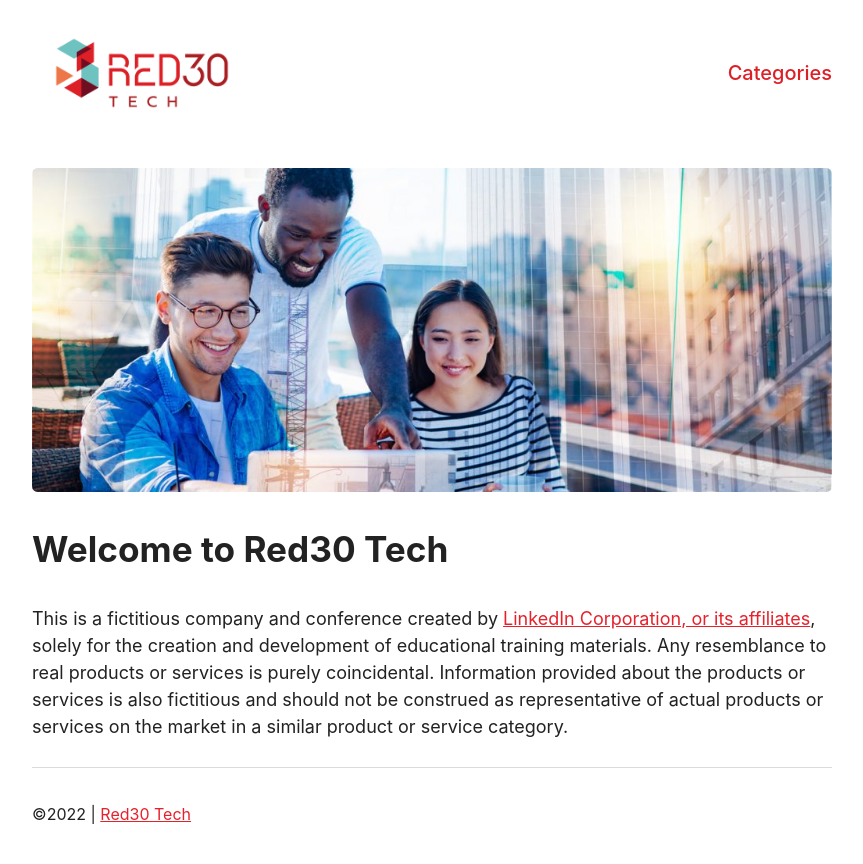
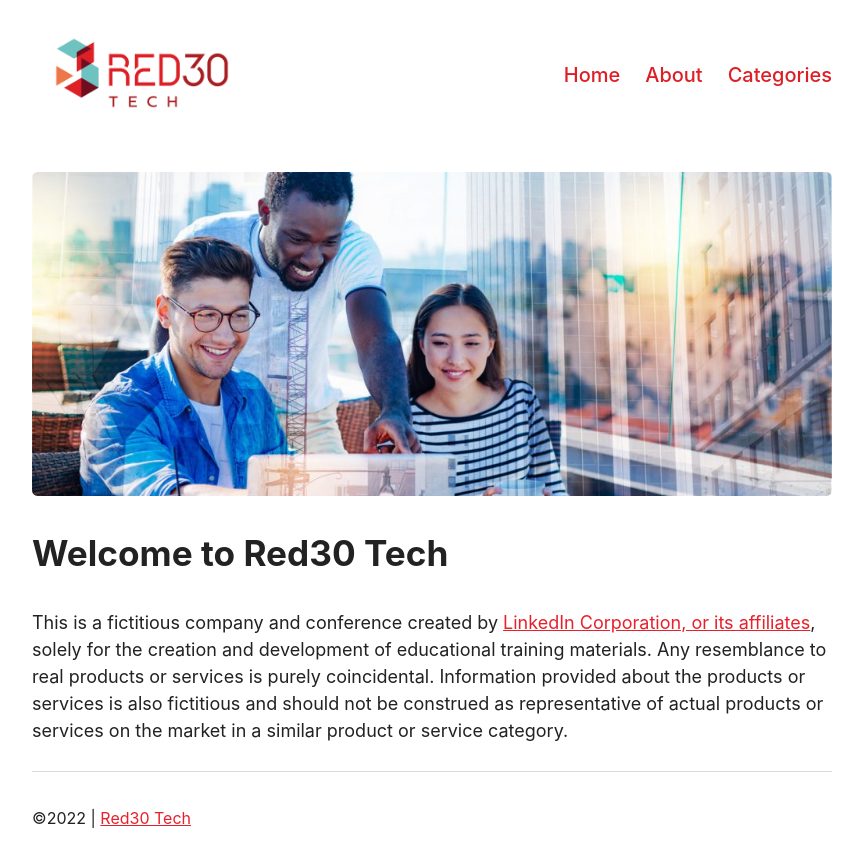
Before and after one commit to LinkedInLearning/building-modern-uis-with-react-router-v6-2495079, a React (Create React App) app: page / in a window 1280 px wide. Shown: the whole page, without its empty margins (208-1071 px from the left). Built offline with nearby package versions, Linux system fonts and the light colour scheme.

Commit message:
Add files via upload

```diff
--- a/src/components/App.js
+++ b/src/components/App.js
@@ -1,27 +1,18 @@
-import { Routes, Route, Link } from "react-router-dom";
-import logo from "../assets/red30-tech-logo.png";
+import { Routes, Route } from "react-router-dom";
 
 import Home from "./Home";
+import About from "./About";
 import Categories from "./Categories";
+import Header from "./Header";
 
 function App() {
   return (
     <div className="app">
-      <header className="container">
-        <img
-          className="logo"
-          src={logo}
-          alt="Red30 Tech logo"
-          title="Red30 Tech | Home"
-        />
-
-        <nav>
-          <Link to="/categories">Categories</Link>
-        </nav>
-      </header>
+      <Header />
 
       <Routes>
         <Route path="/" element={<Home title="Welcome to Red30 Tech" />} />
+        <Route path="about" element={<About />} />
         <Route path="categories" element={<Categories />} />
       </Routes>
 
--- a/src/components/Header.js
+++ b/src/components/Header.js
@@ -1,9 +1,7 @@
-import { Link, NavLink } from "react-router-dom";
+import { Link } from "react-router-dom";
 import logo from "../assets/red30-tech-logo.png";
 
 export default function Header() {
-  const getClass = ({ isActive }) => (isActive ? "nav-active" : null);
-
   return (
     <header className="container">
       <Link to="/">
@@ -16,15 +14,9 @@
       </Link>
 
       <nav>
-        <NavLink to="/" className={getClass}>
-          Home
-        </NavLink>
-        <NavLink to="/about" className={getClass}>
-          About
-        </NavLink>
-        <NavLink to="/categories" className={getClass}>
-          Categories
-        </NavLink>
+        <Link to="/">Home</Link>
+        <Link to="/about">About</Link>
+        <Link to="/categories">Categories</Link>
       </nav>
     </header>
   );
```
